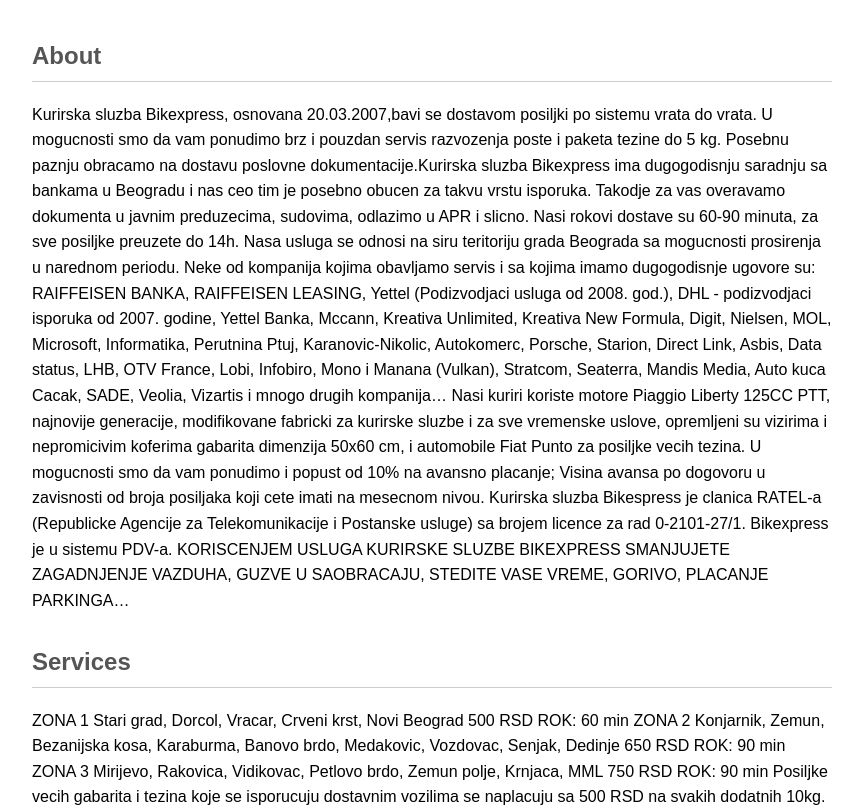
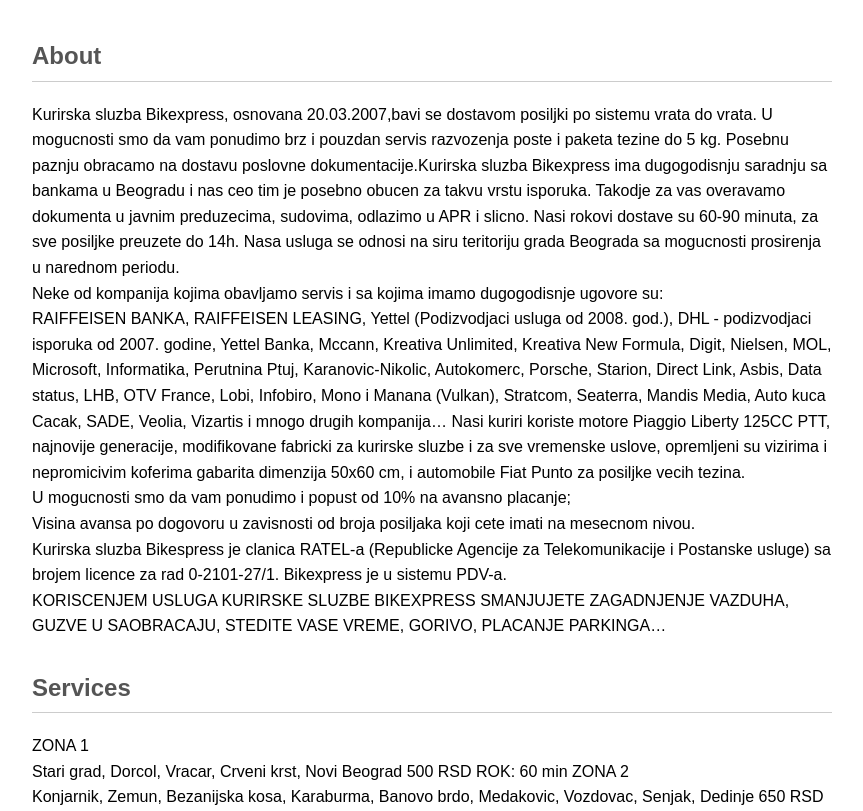
Before and after one commit to Filip-MJ/Filip-MJ.github.io, a plain HTML site: page index.html in a window 1280 px wide. Shown: the part 141-952 px from the top of the page, without its empty margins (208-1071 px from the left). Drawn offline with Linux system fonts and the light colour scheme.

Commit message:
Update index.html

```diff
--- a/index.html
+++ b/index.html
@@ -44,32 +44,32 @@
       Kurirska sluzba Bikexpress, osnovana 20.03.2007,bavi se dostavom posiljki po sistemu vrata do vrata. U mogucnosti smo da vam ponudimo brz i pouzdan servis razvozenja poste i paketa tezine do 5 kg. Posebnu paznju obracamo na dostavu poslovne dokumentacije.Kurirska sluzba Bikexpress ima dugogodisnju saradnju sa bankama u Beogradu i nas ceo tim je posebno obucen za takvu vrstu isporuka. Takodje  za vas overavamo dokumenta u javnim preduzecima, sudovima, odlazimo u APR i slicno. Nasi rokovi dostave su 60-90 minuta, za sve posiljke preuzete do 14h.
 
 
-      Nasa usluga se odnosi na siru teritoriju grada Beograda sa mogucnosti prosirenja u narednom periodu.
+      Nasa usluga se odnosi na siru teritoriju grada Beograda sa mogucnosti prosirenja u narednom periodu.<br>
 
 
-      Neke od kompanija kojima obavljamo servis i sa kojima imamo dugogodisnje ugovore su:
+      Neke od kompanija kojima obavljamo servis i sa kojima imamo dugogodisnje ugovore su:<br>
 
 RAIFFEISEN BANKA, RAIFFEISEN LEASING, Yettel (Podizvodjaci usluga od 2008. god.), DHL - podizvodjaci isporuka od 2007. godine, Yettel Banka, Mccann, Kreativa Unlimited, Kreativa New Formula, Digit, Nielsen, MOL, Microsoft, Informatika, Perutnina Ptuj, Karanovic-Nikolic, Autokomerc, Porsche, Starion, Direct Link, Asbis, Data status, LHB, OTV France, Lobi, Infobiro, Mono i Manana (Vulkan), Stratcom, Seaterra, Mandis Media, Auto kuca Cacak, SADE, Veolia, Vizartis i mnogo drugih kompanija…
 
 
       Nasi kuriri koriste motore Piaggio Liberty 125CC PTT, najnovije generacije, modifikovane fabricki za kurirske sluzbe i za sve vremenske uslove, opremljeni su vizirima
 
- i nepromicivim koferima gabarita dimenzija 50x60 cm, i automobile Fiat Punto za posiljke vecih tezina.
+ i nepromicivim koferima gabarita dimenzija 50x60 cm, i automobile Fiat Punto za posiljke vecih tezina.<br>
 
 
-      U mogucnosti smo da vam ponudimo i popust od 10% na avansno placanje;
+      U mogucnosti smo da vam ponudimo i popust od 10% na avansno placanje;<br>
 
-Visina avansa po dogovoru u zavisnosti od broja posiljaka koji cete imati na mesecnom nivou.
+Visina avansa po dogovoru u zavisnosti od broja posiljaka koji cete imati na mesecnom nivou.<br>
 
 
       Kurirska sluzba Bikespress je clanica RATEL-a (Republicke Agencije za Telekomunikacije i Postanske usluge) sa brojem licence za rad 0-2101-27/1.
 
 
-      Bikexpress je u sistemu PDV-a.
+      Bikexpress je u sistemu PDV-a.<br>
 
 
 
-      KORISCENJEM USLUGA KURIRSKE SLUZBE BIKEXPRESS SMANJUJETE ZAGADNJENJE VAZDUHA, GUZVE U SAOBRACAJU, STEDITE VASE VREME, GORIVO, PLACANJE PARKINGA…
+      KORISCENJEM USLUGA KURIRSKE SLUZBE BIKEXPRESS SMANJUJETE ZAGADNJENJE VAZDUHA, GUZVE U SAOBRACAJU, STEDITE VASE VREME, GORIVO, PLACANJE PARKINGA…<br>
     </p>
   </section>
 
@@ -77,7 +77,7 @@ Visina avansa po dogovoru u zavisnosti od broja posiljaka koji cete imati na mes
     <h2>Services</h2>
     <p>
       <!-- List what your dad offers -->
-      ZONA 1
+      ZONA 1<br>
 
 Stari grad, Dorcol, Vracar,
 
@@ -88,7 +88,7 @@ Crveni krst, Novi Beograd
 ROK: 60 min
 
 
-      ZONA 2
+      ZONA 2<br>
 
 Konjarnik, Zemun, Bezanijska kosa,
 
@@ -101,7 +101,7 @@ Medakovic, Vozdovac, Senjak, Dedinje
 ROK: 90 min
 
 
-      ZONA 3
+      ZONA 3<br>
 
 Mirijevo, Rakovica, Vidikovac,
 
@@ -111,7 +111,7 @@ Krnjaca, MML
 
 750 RSD
 
-ROK: 90 min
+ROK: 90 min<br>
 
 
       Posiljke vecih gabarita i tezina koje se isporucuju dostavnim vozilima se naplacuju sa 500 RSD na svakih dodatnih 10kg.
```
